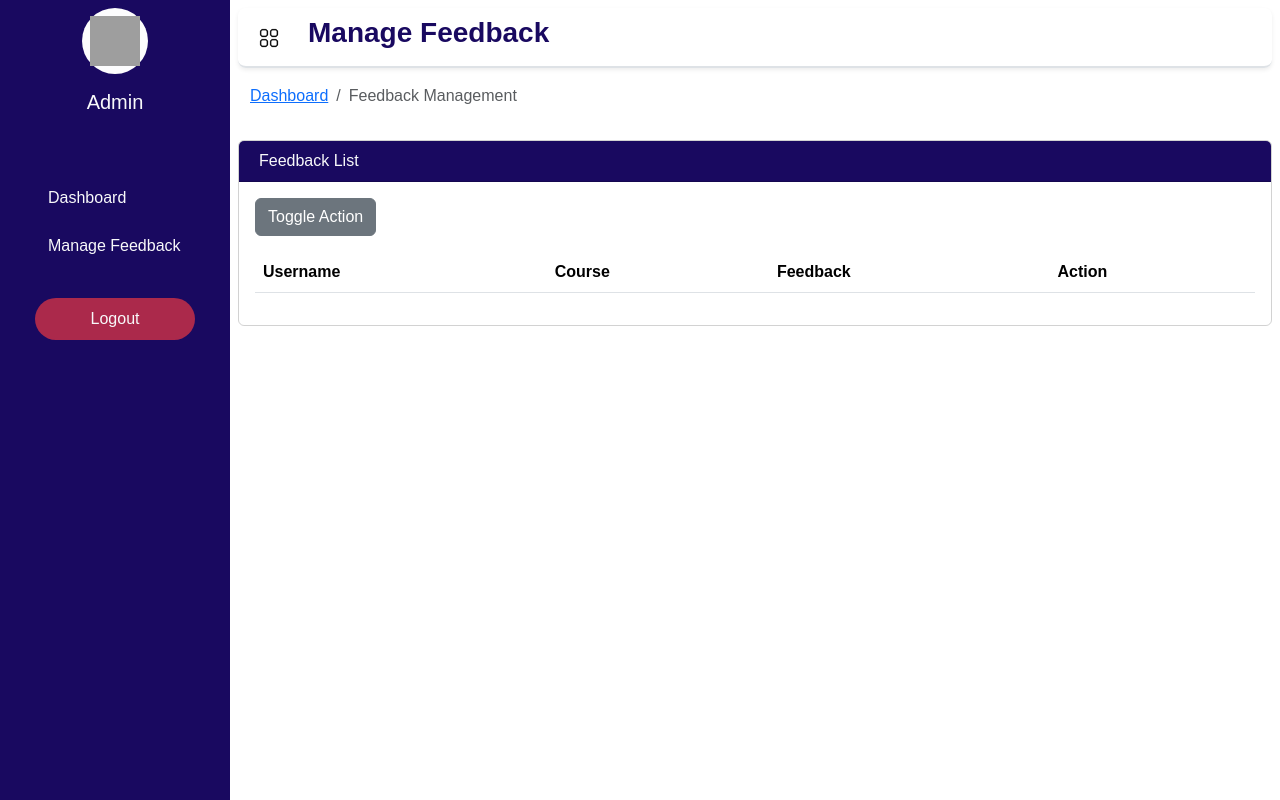
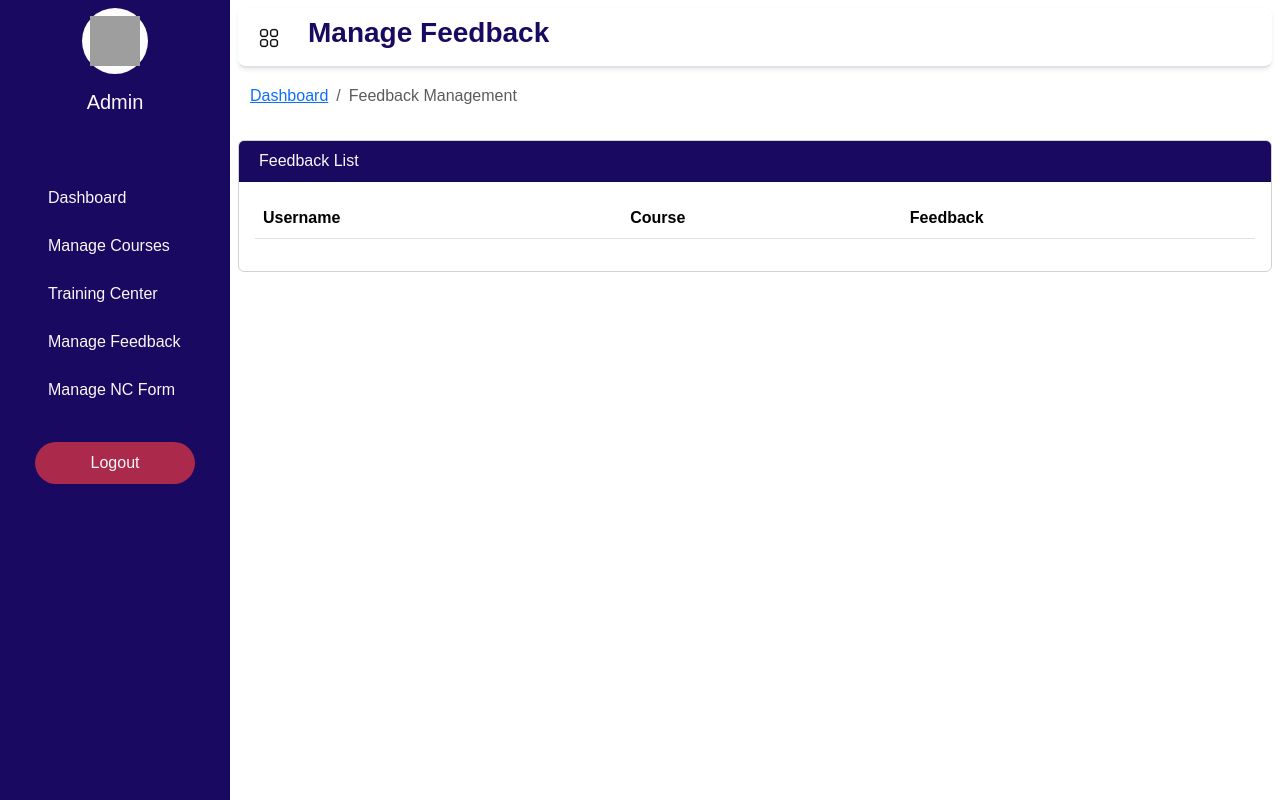
Before and after one commit to lyn212-cpu/Capstone, a PHP site: page /Feedback.php in a window 1280 px wide. Run offline with PHP 8.4, Linux system fonts and the light colour scheme; lists and menus that the app fills with data are empty; some libraries are stand-ins or nearby versions; grey boxes are pictures that could not be loaded.

Commit message:
Fix the sidebar for read only admin and
I included the sidebar for read only admin.

```diff
--- a/Admin/read_only_admin/Dashboard.php
+++ b/Admin/read_only_admin/Dashboard.php
@@ -27,7 +27,7 @@
 
         <!-- SideBar--------------------------------------------------------------->
         <?php
-        include_once '../../include/moderator_sideBar.php';
+        include_once '../../include/read_sideBar.php';
         ?>
         <!-- SideBar--------------------------------------------------------------->
         <div class="d-flex justify-content-evenly align-items-center p-2">
--- a/Admin/read_only_admin/feedback.php
+++ b/Admin/read_only_admin/feedback.php
@@ -8,7 +8,6 @@
     <meta http-equiv="X-UA-Compatible" content="ie=edge">
     <link rel="stylesheet" href="../../css/bootstrap.min.css">
     <link rel="stylesheet" href="../../css/Dashboard.css">
-
     <link href="https://cdn.jsdelivr.net/npm/simple-datatables@7.1.2/dist/style.min.css" rel="stylesheet" />
     <script src="../../js/bootstrap.bundle.min.js"></script>
     <title>Admin</title>
@@ -28,7 +27,7 @@
         </div>
         <!-- SideBar--------------------------------------------------------------->
         <?php
-        include_once '../../include/moderator_sideBar.php';
+        include_once '../../include/read_sideBar.php';
         ?>
         <!-- SideBar--------------------------------------------------------------->
         <div class="d-flex justify-content-evenly align-items-center p-2">
@@ -84,14 +83,12 @@
                 Feedback List
             </div>
             <div class="card-body">
-                <button id="toggleActionsBtn" class="btn btn-secondary mb-3">Toggle Action</button>
                 <table id="datatablesSimple" class="table">
                     <thead>
                         <tr>
                             <th>Username</th>
                             <th>Course</th>
                             <th>Feedback</th>
-                            <th>Action</th>
                         </tr>
                     </thead>
                     <tbody>
@@ -102,25 +99,6 @@
         </div>
     </main>
 
-    <!-- Delete Modal -->
-    <div class="modal fade" id="deleteModal" tabindex="-1" aria-labelledby="deleteModalLabel" aria-hidden="true">
-        <div class="modal-dialog">
-            <div class="modal-content">
-                <div class="modal-header">
-                    <h5 class="modal-title" id="deleteModalLabel">Confirm Deletion</h5>
-                    <button type="button" class="btn-close" data-bs-dismiss="modal" aria-label="Close"></button>
-                </div>
-                <div class="modal-body">
-                    Are you sure you want to delete this feedback?
-                </div>
-                <div class="modal-footer">
-                    <button type="button" class="btn btn-secondary" data-bs-dismiss="modal">Cancel</button>
-                    <button type="button" class="btn btn-danger" id="confirmDelete">Delete</button>
-                </div>
-            </div>
-        </div>
-    </div>
-
     <script src="https://cdn.jsdelivr.net/npm/simple-datatables@7.1.2/dist/umd/simple-datatables.min.js"
         crossorigin="anonymous"></script>
     <script src="../../JavaScript_Admin/js_dashboard.js"></script>
--- a/include/moderator_sideBar.php
+++ /dev/null
@@ -1,14 +0,0 @@
-<div class="d-flex flex-column justify-content-center mt-5">
-    <ul class="">
-        <li class="nav-item  p-2 mb-2 d-flex align-items-center gap-2">
-            <i class="fa-solid fa-gauge text-light"></i>
-            <a class="nav-link active  text-light" aria-current="page" href="./Dashboard.php">Dashboard</a>
-        </li>
-        <li class="nav-item  p-2 mb-2 d-flex align-items-center gap-2">
-            <i class="fa-solid fa-comment text-light"></i>
-            <a class="nav-link active  text-light" aria-current="page" href="./Feedback.php">Manage Feedback</a>
-        </li>
-
-
-    </ul>
-</div>
--- /dev/null
+++ b/include/read_sideBar.php
@@ -0,0 +1,25 @@
+<div class="d-flex flex-column justify-content-center mt-5">
+    <ul class="">
+        <li class="nav-item  p-2 mb-2 d-flex align-items-center gap-2">
+            <i class="fa-solid fa-gauge text-light"></i>
+            <a class="nav-link active  text-light" aria-current="page" href="./Dashboard.php">Dashboard</a>
+        </li>
+        <li class="nav-item  p-2 mb-2 d-flex align-items-center gap-2">
+            <i class="fa-solid fa-bookmark text-light"></i>
+            <a class="nav-link active  text-light" aria-current="page" href="./Courses.php">Manage Courses</a>
+        </li>
+        <li class="nav-item  p-2 mb-2 d-flex align-items-center gap-2">
+            <i class="fa-solid fa-school-circle-check text-light"></i>
+            <a class="nav-link active text-light" aria-current="page" href="./TrainingCenter.php">Training Center</a>
+        </li>
+        <li class="nav-item  p-2 mb-2 d-flex align-items-center gap-2">
+            <i class="fa-solid fa-comment text-light"></i>
+            <a class="nav-link active  text-light" aria-current="page" href="./Feedback.php">Manage Feedback</a>
+        </li>
+        <li class="nav-item  p-2 mb-2 d-flex align-items-center gap-2">
+            <i class="fa-solid fa-comment text-light"></i>
+            <a class="nav-link active  text-light" aria-current="page" href="./NC.php">Manage NC Form</a>
+        </li>
+
+    </ul>
+</div>
```
